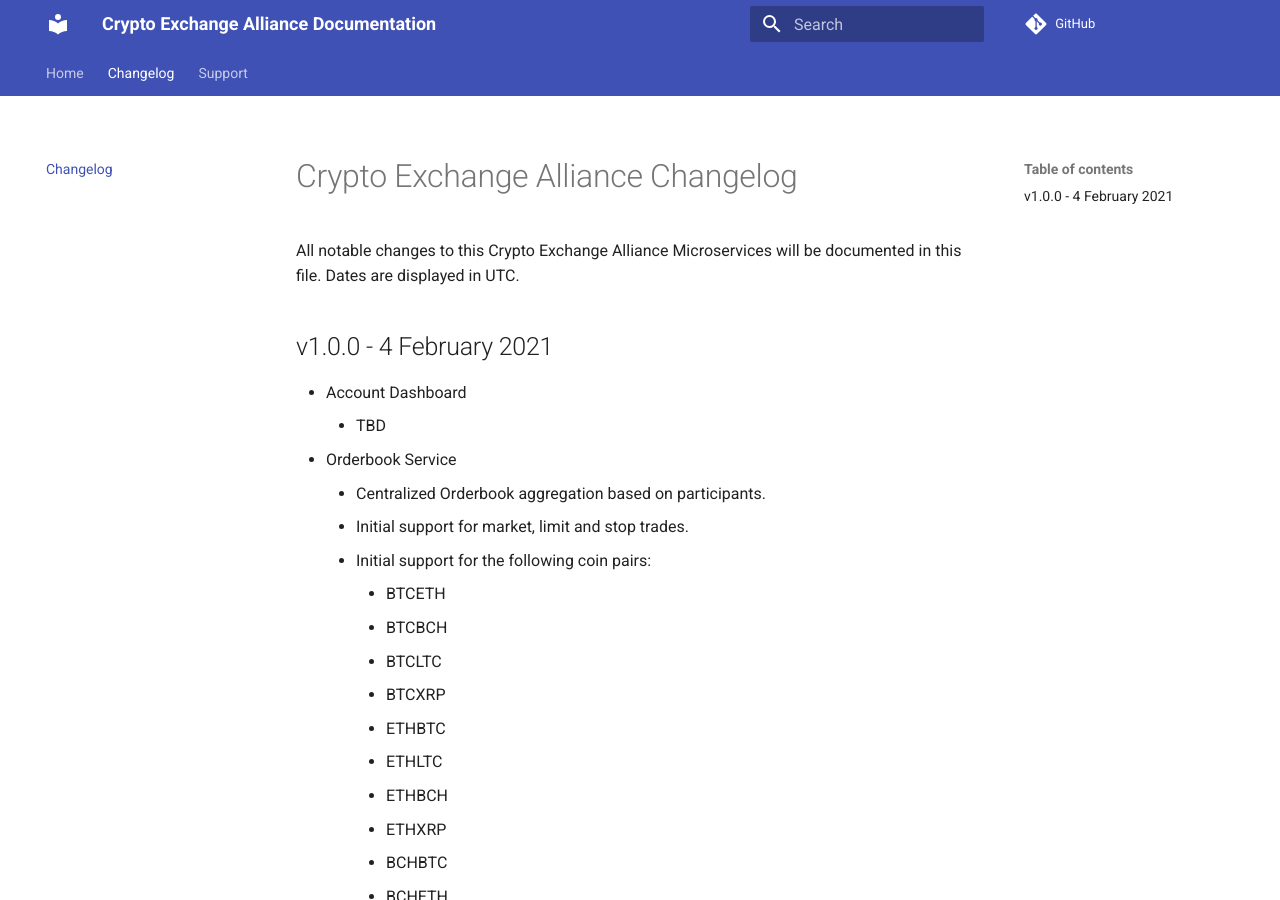
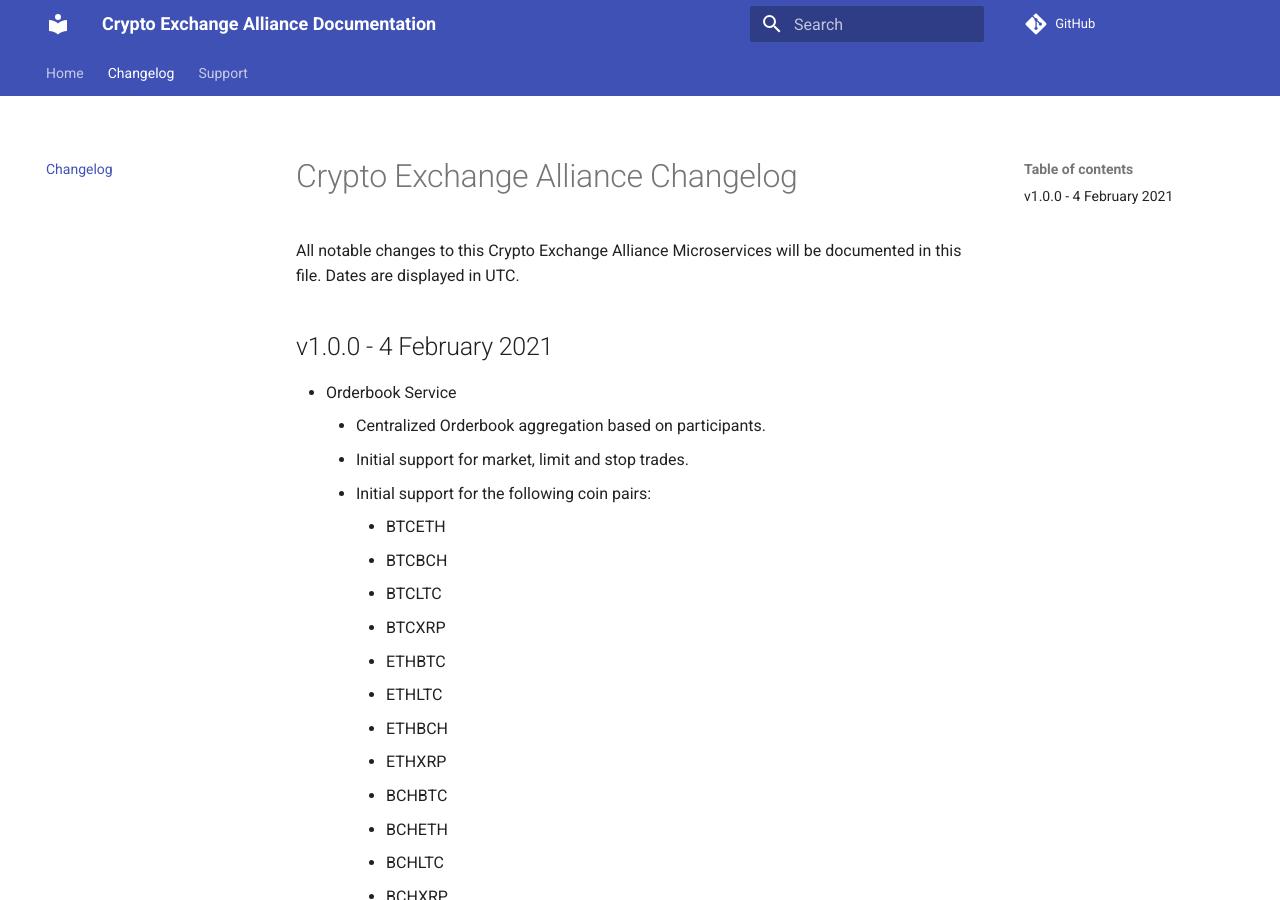
Before and after one commit to MasterVentures/cea-docs, an MkDocs documentation site: the page built from docs/changelog.md, in a window 1280 px wide and 900 px high. Built offline with MkDocs 1.6.1 and Material for MkDocs 9.7.7, drawn with Linux system fonts in a browser that asks for light colours; comment, search, counter and statistics services are not loaded.

Commit message:
REMOVE: Account Dashboard from changelog.

```diff
--- a/docs/changelog.md
+++ b/docs/changelog.md
@@ -4,8 +4,6 @@ All notable changes to this Crypto Exchange Alliance Microservices will be docum
 
 ## v1.0.0 - 4 February 2021
 
-* Account Dashboard
-    - TBD
 * Orderbook Service
     - Centralized Orderbook aggregation based on participants.
     - Initial support for market, limit and stop trades.
```
